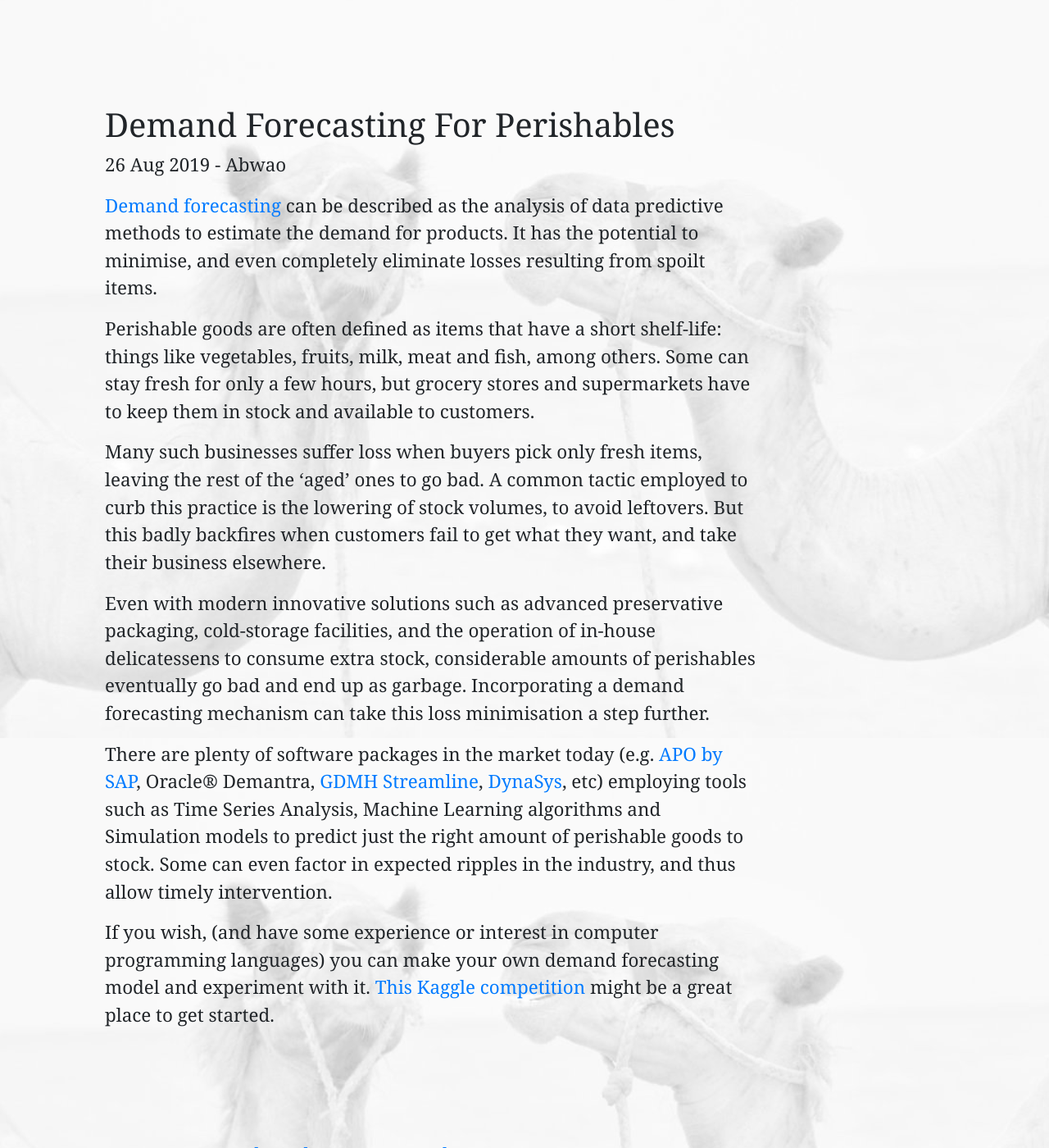
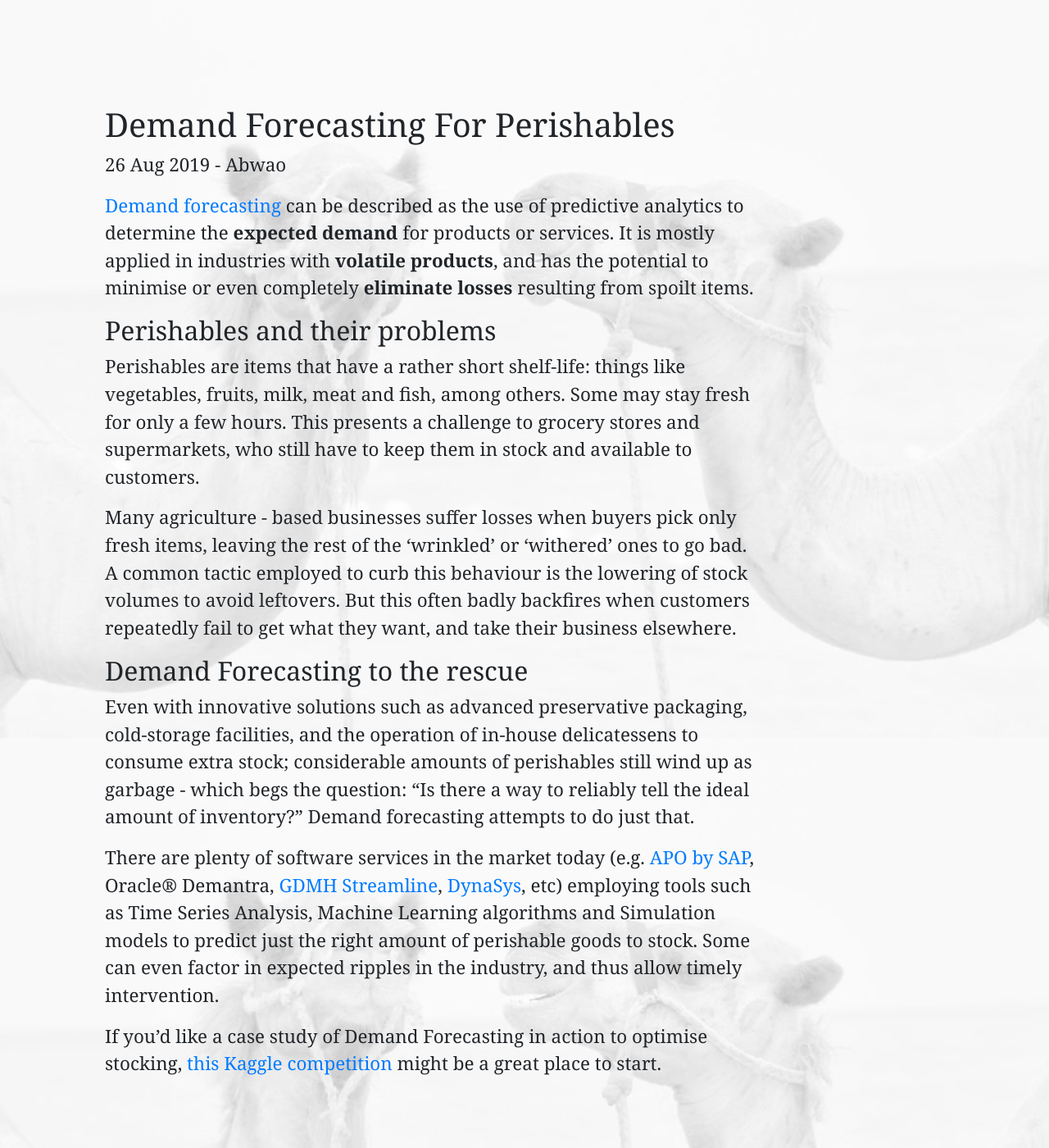
Before and after one commit to Tim-Abwao/tim-abwao.github.io, a Jekyll site: the page built from _posts/2019-08-26-Demand-Forecasting-For-Perishables.md, in a window 1280 px wide and 1400 px high. Shown: the whole window at 82% size. Built offline with Jekyll 4.4.1, drawn with Linux system fonts in a browser that asks for light colours; nearby versions of some CDN libraries; library files that are not in the unit come from our copies.

Commit message:
Updating blog posts

```diff
--- a/_posts/2019-08-26-Demand-Forecasting-For-Perishables.md
+++ b/_posts/2019-08-26-Demand-Forecasting-For-Perishables.md
@@ -2,14 +2,16 @@
 layout: post
 author: Abwao
 ---
-[Demand forecasting](https://en.wikipedia.org/wiki/Demand_forecasting) can be described as the analysis of data predictive methods to estimate the demand for products. It has the potential to minimise, and even completely eliminate losses resulting from spoilt items.
+[Demand forecasting](https://en.wikipedia.org/wiki/Demand_forecasting) can be described as the use of predictive analytics to determine the **expected demand** for products or services. It is mostly applied in industries with **volatile products**, and has the potential to minimise or even completely **eliminate losses** resulting from spoilt items.
 
-Perishable goods are often defined as items that have a short shelf-life: things like vegetables, fruits, milk, meat and fish, among others. Some can stay fresh for only a few hours, but grocery stores and supermarkets have to keep them in stock and available to customers.
+## Perishables and their problems
+Perishables are items that have a rather short shelf-life: things like vegetables, fruits, milk, meat and fish, among others. Some may stay fresh for only a few hours. This presents a challenge to grocery stores and supermarkets, who still have to keep them in stock and available to customers.
 
-Many such businesses suffer loss when buyers pick only fresh items, leaving the rest of the 'aged' ones to go bad. A common tactic employed to curb this practice is the lowering of stock volumes, to avoid leftovers. But this badly backfires when customers fail to get what they want, and take their business elsewhere.
+Many agriculture - based businesses suffer losses when buyers pick only fresh items, leaving the rest of the 'wrinkled' or 'withered' ones to go bad. A common tactic employed to curb this behaviour is the lowering of stock volumes to avoid leftovers. But this often badly backfires when customers repeatedly fail to get what they want, and take their business elsewhere.
 
-Even with modern innovative solutions such as advanced preservative packaging, cold-storage facilities, and the operation of in-house delicatessens to consume extra stock, considerable amounts of perishables eventually go bad and end up as garbage. Incorporating a demand forecasting mechanism can take this loss minimisation a step further.
+## Demand Forecasting to the rescue
+Even with innovative solutions such as advanced preservative packaging, cold-storage facilities, and the operation of in-house delicatessens to consume extra stock; considerable amounts of perishables still wind up as garbage - which begs the question: "Is there a way to reliably tell the ideal amount of inventory?" Demand forecasting attempts to do just that.
 
-There are plenty of software packages in the market today (e.g. [APO by SAP](https://blogs.sap.com/2015/09/27/sap-apo-general-overview/){:target="_blank"}, Oracle® Demantra, [GDMH Streamline](https://gmdhsoftware.com/demand-planning-software?utm_source=capterra){:target="_blank"}, [DynaSys](https://www.dys.com/demand-planning){:target="_blank"}, etc) employing tools such as Time Series Analysis, Machine Learning algorithms and Simulation models to predict just the right amount of perishable goods to stock. Some can even factor in expected ripples in the industry, and thus allow timely intervention.
+There are plenty of software services in the market today (e.g. [APO by SAP](https://blogs.sap.com/2015/09/27/sap-apo-general-overview/), Oracle® Demantra, [GDMH Streamline](https://gmdhsoftware.com/demand-planning-software?utm_source=capterra), [DynaSys](https://www.dys.com/demand-planning), etc) employing tools such as Time Series Analysis, Machine Learning algorithms and Simulation models to predict just the right amount of perishable goods to stock. Some can even factor in expected ripples in the industry, and thus allow timely intervention.
 
-If you wish, (and have some experience or interest in computer programming languages) you can make your own demand forecasting model and experiment with it. [This Kaggle competition](https://www.kaggle.com/c/favorita-grocery-sales-forecasting){:target="_blank"} might be a great place to get started.
+If you'd like a case study of Demand Forecasting in action to optimise stocking, [this Kaggle competition](https://www.kaggle.com/c/favorita-grocery-sales-forecasting) might be a great place to start.
```
Also changed, not shown: _posts/2019-08-28-Create-a-Simple-Chatbot-to-tell-Jokes-&-Random-Facts.md (+1 -1 lines), _posts/2019-10-02-How-To-Connect-To-PostgreSQL-Databases-From-Python.md (+1 -1 lines).
